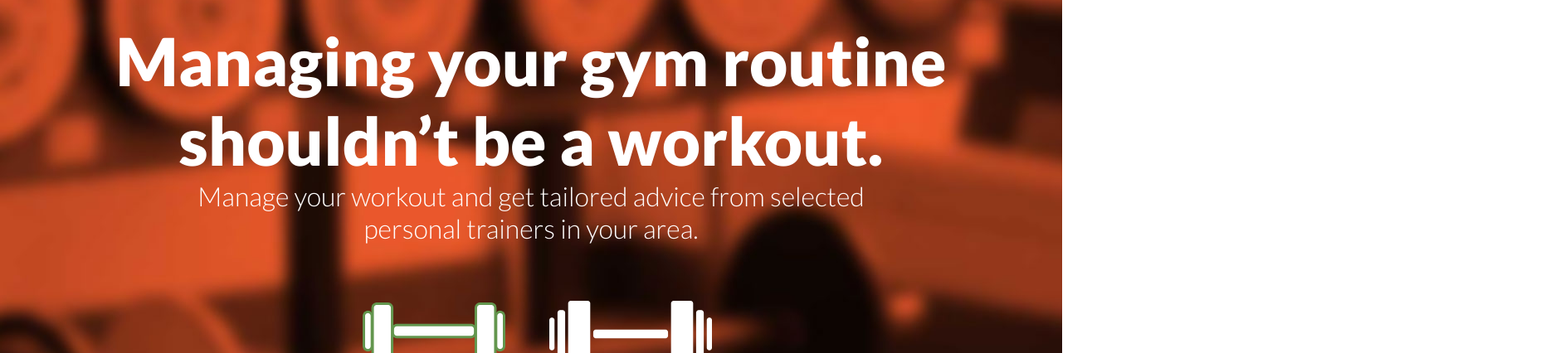
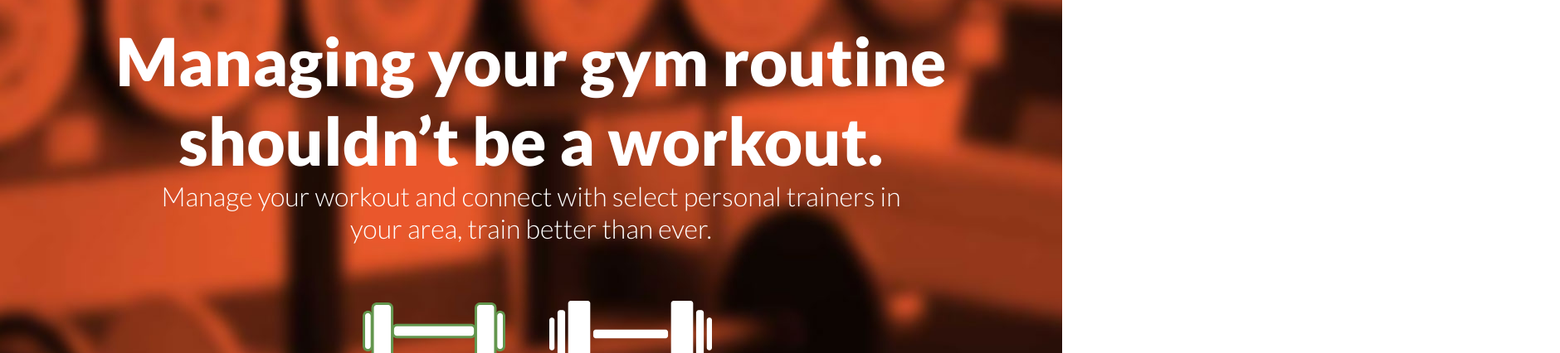
Before and after one commit to JackpineStudio/gymnut, a plain HTML site: page index.html in a window 1280 px wide. Shown: the part 220-646 px from the top of the page at 83% size, 1880 px wide, since content can reach past the window. Drawn offline with nearby package versions, Linux system fonts and the light colour scheme; some packages are replaced by stand-ins of ours; a script that the page names is missing.

Commit message:
Added the social collaterals

```diff
--- a/css/style.css
+++ b/css/style.css
@@ -46,6 +46,7 @@ body{
 	background-color: #e45629;
 	background-image: url('../images/gymnut-background.jpg');
 	background-position: center top;
+	background-attachment:fixed;
 	color: #fff;
 	padding: 3em 0;
 }
--- a/index.html
+++ b/index.html
@@ -1,5 +1,5 @@
 <!DOCTYPE html>
-<html>
+<html >
 <head>
 	<meta http-equiv="Content-Type" content="text/html; charset=utf-8">
 	<title>GymNut</title>
@@ -15,7 +15,7 @@
 	<link rel="shortcut icon" href="images/gymnut-favicon.ico"/>
 </head>
 <body>
-	<div class="wrapper">
+	<div class="wrapper" style="overflow-x: hidden">
 		<header>
 		<div class="header">
 			<div class="social-top">
@@ -25,7 +25,7 @@
 				<h1>GymNut</h1>
 				<img class="logo" src="images/gymnut-logo.png" alt="" width="300">
 				<h2>Managing your gym routine shouldn’t be a workout.</h2>
-				<h3>Manage your workout and get tailored advice from selected personal trainers in your area.</h3>
+				<h3>Manage your workout and connect with select personal trainers in your area, train better than ever.</h3>
 
 <!-- Begin MailChimp Signup Form -->
  				<!-- Old form -->
```
Also changed, not shown: social/gymnut-fb-cover.jpg (added), social/gymnut-twitter-background-top-left.png (added), social/gymnut-twitter-cover.jpg (added), 4 other files.
